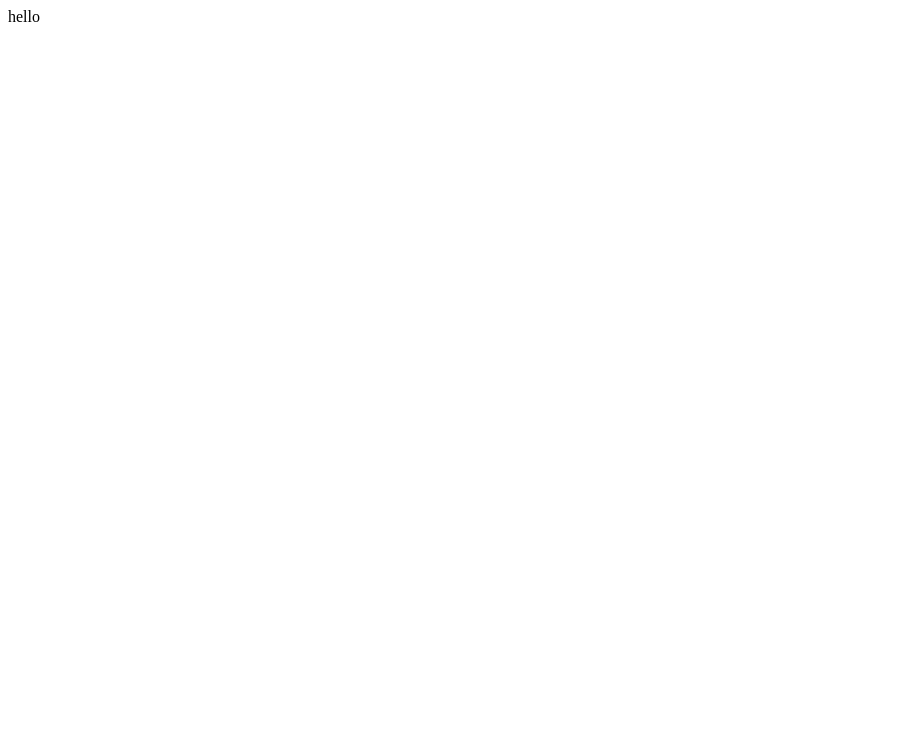
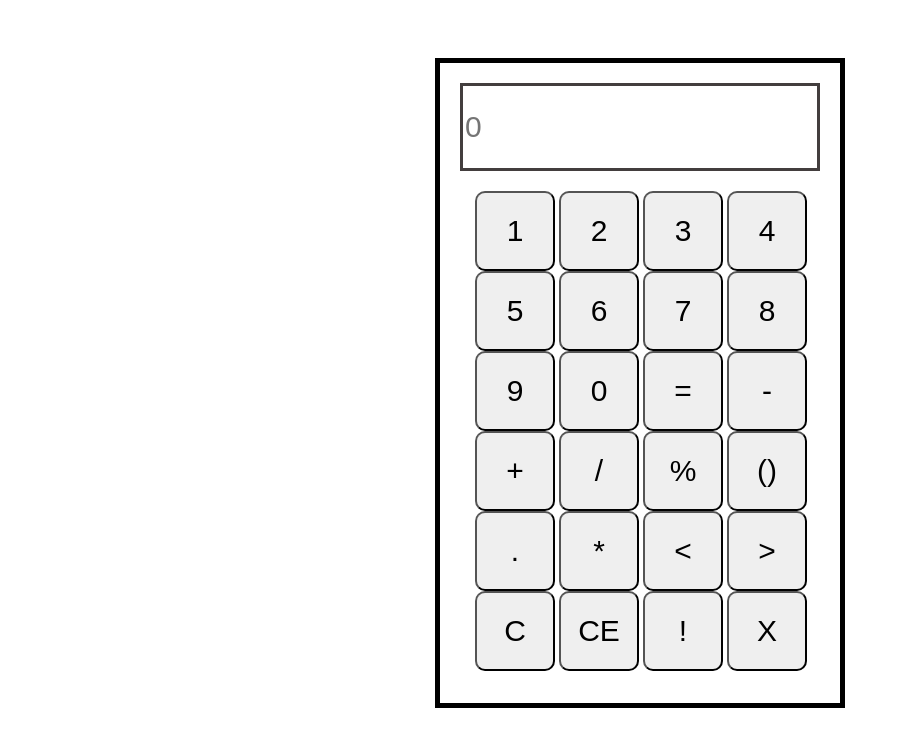
Before and after one commit to CBROY62/JavaScript-100-Problem, a plain HTML site: page calculator/index.html in a window 1280 px wide. Shown: the whole page, without its empty margins (0-900 px from the left). Drawn offline with Linux system fonts and the light colour scheme.

Commit message:
create a calculator for infini number of calculation

```diff
--- a/calculator/index.html
+++ b/calculator/index.html
@@ -1,11 +1,44 @@
 <!DOCTYPE html>
 <html lang="en">
-<head>
-    <meta charset="UTF-8">
-    <meta name="viewport" content="width=device-width, initial-scale=1.0">
+  <head>
+    <meta charset="UTF-8" />
+    <meta name="viewport" content="width=device-width, initial-scale=1.0" />
     <title>Document</title>
-</head>
-<body>
-    hello
-</body>
+    <link rel="stylesheet" href="style.css" />
+  </head>
+  <body>
+    <div class="main_section">
+      <div class="display_section">
+        <input class="inpute_display" type="text" id="display" placeholder="0" />
+      </div>
+      <div class="button_section">
+        <button class="first_button1">1</button>
+        <button class="first_button2">2</button>
+        <button class="first_button3">3</button>
+        <button class="first_button4">4</button>
+        <button class="first_button5">5</button>
+        <button class="first_button6">6</button>
+        <button class="first_button7">7</button>
+        <button class="first_button8">8</button>
+        <button class="first_button9">9</button>
+        <button class="first_button0">0</button>
+        <button class="first_button_eq">=</button>
+        <button class="first_button-">-</button>
+        <button class="first_button_pluse">+</button>
+        <button class="first_button_div">/</button>
+        <button class="first_button_mod">%</button>
+        <button class="first_button_brcket">()</button>
+        <button class="first_button_dot">.</button>
+        <button class="first_button_not">*</button>
+        <button class="first_button_lessthen"> < </button>
+        <button class="first_button_graterthen"> > </button>
+        <button class="first_button_clear">C</button>
+        <button class="first_button_CE">CE</button>
+        <button class="first_button_NO">!</button>
+        <button class="first_button_back">X</button>
+
+      </div>
+    </div>
+  </body>
+  <script src="script.js"></script>
 </html>
--- a/calculator/script.js
+++ b/calculator/script.js
@@ -1,8 +1,8 @@
-const num1 = BigInt(prompt())
-console.log(num1);
-const num2 = BigInt(prompt())
-console.log(num2)
-const multiplication = BigInt(num1 * num2);
-console.log(multiplication)
-alert(multiplication);
-console.log(multiplication);
+// const num1 = BigInt(prompt())
+// console.log(num1);
+// const num2 = BigInt(prompt())
+// console.log(num2)
+// const multiplication = BigInt(num1 * num2);
+// console.log(multiplication)
+// alert(multiplication);
+// console.log(multiplication);
--- a/calculator/style.css
+++ b/calculator/style.css
@@ -0,0 +1,195 @@
+body {
+  display: flex;
+  justify-content: center;
+  padding-top: 50px;
+}
+.main_section {
+  height: 640px;
+  width: 400px;
+  border: 5px solid black;
+}
+.display_section {
+  display: flex;
+  justify-content: center;
+  padding: 20px 20px;
+}
+.inpute_display {
+  font-size: 30px;
+  height: 80px;
+  width: 350px;
+  border: 3px solid rgb(67, 62, 62);
+}
+
+.button_section {
+  margin-left: 35px;
+}
+.first_button1 {
+  height: 80px;
+  width: 80px;
+  font-size: 30px;
+  border-radius: 10px;
+  cursor: pointer;
+}
+.first_button2 {
+  height: 80px;
+  width: 80px;
+  font-size: 30px;
+  border-radius: 10px;
+  cursor: pointer;
+}
+.first_button3 {
+  height: 80px;
+  width: 80px;
+  font-size: 30px;
+  border-radius: 10px;
+  cursor: pointer;
+}
+.first_button4 {
+  height: 80px;
+  width: 80px;
+  font-size: 30px;
+  border-radius: 10px;
+  cursor: pointer;
+}
+.first_button5 {
+  height: 80px;
+  width: 80px;
+  font-size: 30px;
+  border-radius: 10px;
+  cursor: pointer;
+}
+.first_button6 {
+  height: 80px;
+  width: 80px;
+  font-size: 30px;
+  border-radius: 10px;
+  cursor: pointer;
+}
+.first_button7 {
+  height: 80px;
+  width: 80px;
+  font-size: 30px;
+  border-radius: 10px;
+  cursor: pointer;
+}
+.first_button8 {
+  height: 80px;
+  width: 80px;
+  font-size: 30px;
+  border-radius: 10px;
+  cursor: pointer;
+}
+.first_button9 {
+  height: 80px;
+  width: 80px;
+  font-size: 30px;
+  border-radius: 10px;
+  cursor: pointer;
+}
+.first_button0 {
+  height: 80px;
+  width: 80px;
+  font-size: 30px;
+  border-radius: 10px;
+  cursor: pointer;
+}
+.first_button- {
+  height: 80px;
+  width: 80px;
+  font-size: 30px;
+  border-radius: 10px;
+  cursor: pointer;
+}
+.first_button_pluse {
+  height: 80px;
+  width: 80px;
+  font-size: 30px;
+  border-radius: 10px;
+  cursor: pointer;
+}
+.first_button_eq {
+  height: 80px;
+  width: 80px;
+  font-size: 30px;
+  border-radius: 10px;
+  cursor: pointer;
+}
+.first_button_div {
+  height: 80px;
+  width: 80px;
+  font-size: 30px;
+  border-radius: 10px;
+  cursor: pointer;
+}
+.first_button_mod {
+  height: 80px;
+  width: 80px;
+  font-size: 30px;
+  border-radius: 10px;
+  cursor: pointer;
+}
+.first_button_brcket {
+  height: 80px;
+  width: 80px;
+  font-size: 30px;
+  border-radius: 10px;
+  cursor: pointer;
+}
+.first_button_dot {
+  height: 80px;
+  width: 80px;
+  font-size: 30px;
+  border-radius: 10px;
+  cursor: pointer;
+}
+.first_button_not {
+  height: 80px;
+  width: 80px;
+  font-size: 30px;
+  border-radius: 10px;
+  cursor: pointer;
+}
+.first_button_lessthen {
+  height: 80px;
+  width: 80px;
+  font-size: 30px;
+  border-radius: 10px;
+  cursor: pointer;
+}
+.first_button_graterthen {
+  height: 80px;
+  width: 80px;
+  font-size: 30px;
+  border-radius: 10px;
+  cursor: pointer;
+}
+
+.first_button_clear {
+  height: 80px;
+  width: 80px;
+  font-size: 30px;
+  border-radius: 10px;
+  cursor: pointer;
+}
+.first_button_CE {
+  height: 80px;
+  width: 80px;
+  font-size: 30px;
+  border-radius: 10px;
+  cursor: pointer;
+}
+
+.first_button_NO {
+  height: 80px;
+  width: 80px;
+  font-size: 30px;
+  border-radius: 10px;
+  cursor: pointer;
+}
+.first_button_back {
+  height: 80px;
+  width: 80px;
+  font-size: 30px;
+  border-radius: 10px;
+  cursor: pointer;
+}
```
